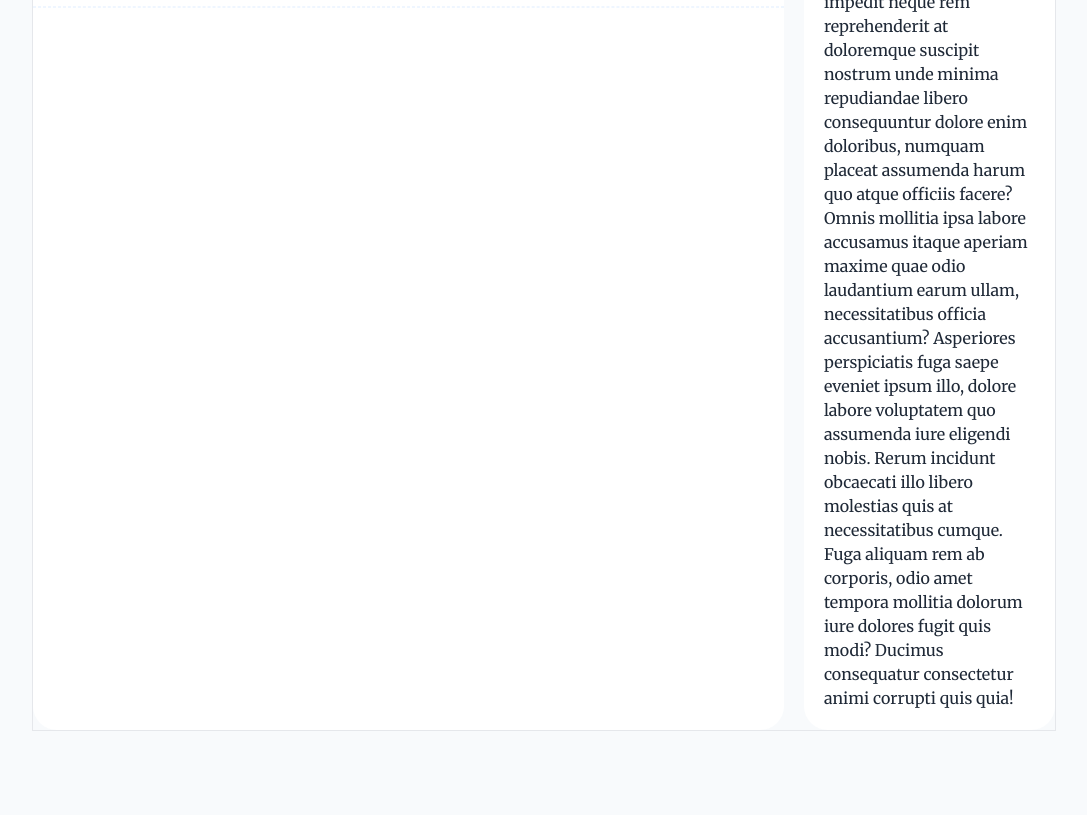
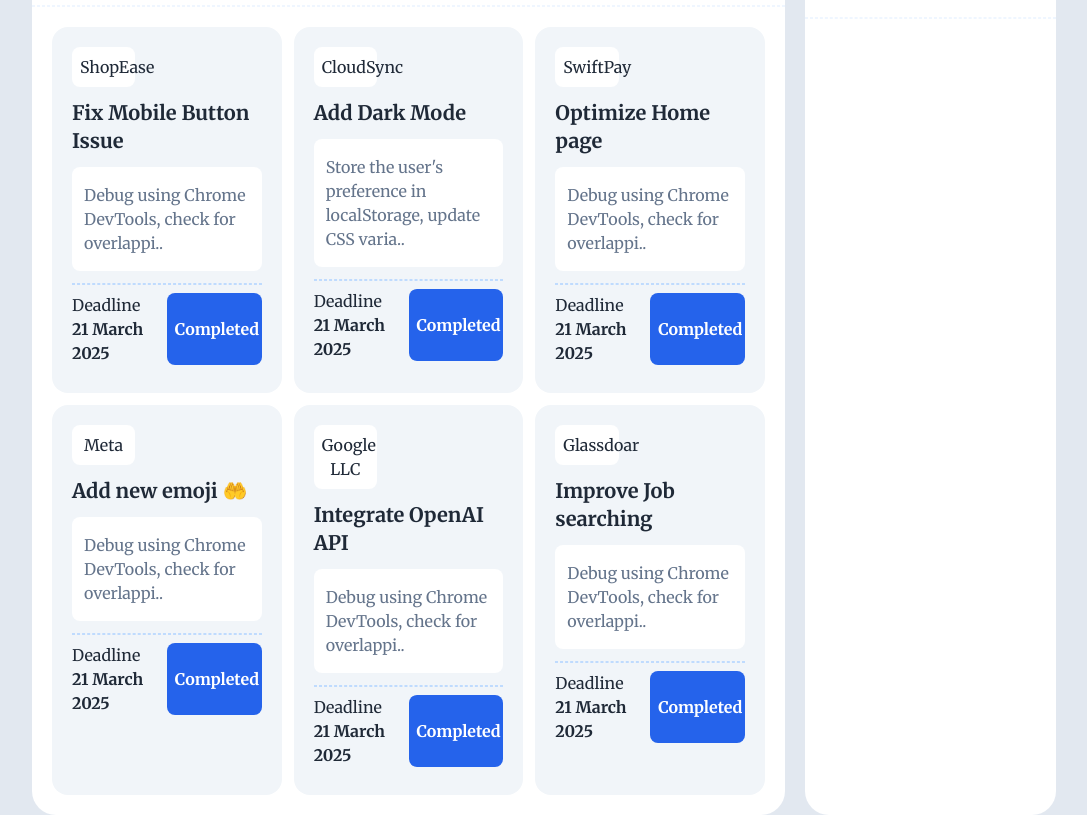
Before and after one commit to asapial/ph_assignment5, a plain HTML site: page index.html in a window 1280 px wide. Shown: the part 289-1104 px from the top of the page, without its empty margins (96-1183 px from the left). Before the commit the page ends 1020 px from the top, so only its background shows below. Drawn offline with nearby package versions, Linux system fonts and the light colour scheme.

Commit message:
button part complete

```diff
--- /dev/null
+++ b/cardButton.js
@@ -0,0 +1,52 @@
+
+const cards = document.querySelectorAll(".card");
+
+for (const card of cards) {
+    card.addEventListener("click", function (event) {
+
+        if (event.target.classList.contains('finishButton')) {
+
+
+            // fetch header text
+            const cardHeader = this.querySelector(".cardHeader");
+            const cardHeaderText=cardHeader.innerText;
+
+            // fetch the date and time
+            const dateTime=document.getElementById('datetime').innerText;
+
+            // fetch cntplus
+            const cntPlus=document.getElementById('cntplus');
+
+            // fetch cntminus
+            const cntMinus=document.getElementById('cntminus');
+
+            // fetch latest time
+            const today = new Date();
+            const currentTime = today.toLocaleTimeString([], {hour: '2-digit', minute: '2-digit', second: '2-digit', hour12: true});
+
+            // make the activity notification
+            const activityText='You have completed the task '+cardHeaderText+' issue at '+ currentTime;
+            // alert(activityText);
+
+            // catch the activity Container
+            const notificationContianer=document.getElementById('activityContainer');
+
+            // create the p element
+            const newParagraph = document.createElement("p");
+
+            newParagraph.textContent=activityText;
+            newParagraph.classList.add("bg-slate-100", "p-3", "rounded-lg", "mt-2","text-justify");
+            notificationContianer.appendChild(newParagraph);
+
+            cntPlus.innerText=parseInt(cntPlus.innerText)+1;
+            cntMinus.innerText=parseInt(cntMinus.innerText)-1;
+
+            // fetch button
+            const completeButton=this.querySelector('.finishButton');
+            completeButton.setAttribute('disabled', 'true');
+            completeButton.classList.remove('bg-blue-600');
+            completeButton.classList.add('bg-blue-400');
+
+        }
+    });
+};
--- a/index.html
+++ b/index.html
@@ -1,5 +1,5 @@
 <!DOCTYPE html>
-<html lang="en" data-theme="light" class="bg-slate-50">
+<html lang="en" data-theme="light" class="bg-slate-200">
 <head>
     <meta charset="UTF-8">
     <meta name="viewport" content="width=device-width, initial-scale=1.0">
@@ -25,9 +25,9 @@
             </div>
 
             <div class="activityController flex gap-4">
-                <div class="pointsContainer p-2 flex gap-1 bg-slate-100 rounded-3xl justify-center items-center">
+                <div class="pointsContainer p-3 flex gap-4 bg-slate-100 rounded-3xl justify-center items-center">
                     <img src="assets/checkbox.png" alt="" srcset="">
-                    <h1 class="font-extrabold text-xl">23</h1>
+                    <h1 id="cntplus" class="font-extrabold text-xl">23</h1>
                 </div>
                 <div class="themeController p-2 bg-slate-100 flex justify-center items-center rounded-full">
                     <img src="assets/theme-btn.png" alt="" srcset="">
@@ -38,7 +38,7 @@
 
 
     <section class="mainContainer flex justify-center">
-        <div class="main w-4/5 border flex gap-5">
+        <div class="main w-4/5  flex gap-5">
             <div class="boardContainer w-3/4 bg-white rounded-3xl  ">
                 <div class="boardHeader  flex gap-4  m-5">
                     <div class="leftSection w-1/4 bg-slate-100 flex justify-center items-center rounded-2xl p-1 gap-2">
@@ -49,7 +49,7 @@
                             <h1 class="m-0">
                                 Task Assigned
                             </h1>
-                            <h1 class="text-3xl font-extrabold">05</h1>
+                            <h1 id="cntminus" class="text-3xl font-extrabold">05</h1>
                         </div>
                     </div>
                     <div class="middleSection w-1/2 rounded-2xl border bg-gradient-to-r from-blue-700 to-blue-200 p-1 flex justify-center items-center gap-3">
@@ -73,19 +73,151 @@
                             <h1 class="">
                                 Wed
                             </h1>
-                            <h1 class=" font-extrabold">01/03/2025</h1>
+                            <h1 id="datetime" class=" font-extrabold">01/03/2025</h1>
                         </div>
                     </div>
                 </div>
                 <div class="border border-dashed border-blue-50"></div>
-                <div class="carContainer">
+                <div class="cardContainer grid grid-cols-3 m-5 gap-3">
+                    <div class="card bg-slate-100 rounded-2xl p-5">
+                        <button class="p-2 bg-white rounded-lg w-1/3">ShopEase</button>
+
+                        <h1 class="cardHeader text-xl my-3 font-bold">Fix Mobile Button Issue</h1>
+
+                        <h2 class="bg-white py-4 px-3 rounded-lg text-slate-500">Debug using Chrome <br> DevTools, check for overlappi..</h2>
+
+                        <div class="border border-dashed border-blue-200 mt-3"></div>
+
+                        <div class="flex gap-2 my-2 buttonContainer">
+                            <div class="w-1/2">
+                                <h1>Deadline</h1>
+                                <h1 class="font-bold">21 March 2025</h1>
+                            </div>
+
+                            <button  class="finishButton bg-blue-600 text-white font-bold p-2 rounded-lg w-1/2">Completed</button>
+                        </div>
+
+
+                    </div>
+                    <div class="card bg-slate-100 rounded-2xl p-5">
+                        <button class="p-2 bg-white rounded-lg w-1/3">CloudSync</button>
+
+                        <h1 class="cardHeader text-xl my-3 font-bold">Add Dark Mode</h1>
+
+                        <h2 class="bg-white py-4 px-3 rounded-lg text-slate-500">Store the user's preference in<br>localStorage, update CSS varia..</h2>
+
+                        <div class="border border-dashed border-blue-200 mt-3"></div>
+
+                        <div class="flex gap-2 my-2 buttonContainer">
+                            <div class="w-1/2">
+                                <h1>Deadline</h1>
+                                <h1 class="font-bold">21 March 2025</h1>
+                            </div>
+
+                            <button  class="finishButton bg-blue-600 text-white font-bold p-2 rounded-lg w-1/2">Completed</button>
+                        </div>
+
+
+                    </div>
+                    <div class="card bg-slate-100 rounded-2xl p-5">
+                        <button class="p-2 bg-white rounded-lg w-1/3">SwiftPay</button>
+
+                        <h1 class="cardHeader text-xl my-3 font-bold">Optimize  Home page </h1>
+
+                        <h2 class="bg-white py-4 px-3 rounded-lg text-slate-500">Debug using Chrome <br> DevTools, check for overlappi..</h2>
+
+                        <div class="border border-dashed border-blue-200 mt-3"></div>
+
+                        <div class="flex gap-2 my-2 buttonContainer">
+                            <div class="w-1/2">
+                                <h1>Deadline</h1>
+                                <h1 class="font-bold">21 March 2025</h1>
+                            </div>
+
+                            <button  class="finishButton bg-blue-600 text-white font-bold p-2 rounded-lg w-1/2">Completed</button>
+                        </div>
+
+
+                    </div>
+                    <div class="card bg-slate-100 rounded-2xl p-5">
+                        <button class="p-2 bg-white rounded-lg w-1/3">Meta</button>
+
+                        <h1 class="cardHeader text-xl my-3 font-bold">Add new emoji 🤲</h1>
+
+                        <h2 class="bg-white py-4 px-3 rounded-lg text-slate-500">Debug using Chrome <br> DevTools, check for overlappi..</h2>
+
+                        <div class="border border-dashed border-blue-200 mt-3"></div>
+
+                        <div class="flex gap-2 my-2 buttonContainer">
+                            <div class="w-1/2">
+                                <h1>Deadline</h1>
+                                <h1 class="font-bold">21 March 2025</h1>
+                            </div>
+
+                            <button  class="finishButton bg-blue-600 text-white font-bold p-2 rounded-lg w-1/2">Completed</button>
+                        </div>
+
+
+                    </div>
+                    <div class="card bg-slate-100 rounded-2xl p-5">
+                        <button class="p-2 bg-white rounded-lg w-1/3">Google LLC</button>
+
+                        <h1 class="cardHeader text-xl my-3 font-bold">Integrate OpenAI API </h1>
+
+                        <h2 class="bg-white py-4 px-3 rounded-lg text-slate-500">Debug using Chrome <br> DevTools, check for overlappi..</h2>
+
+                        <div class="border border-dashed border-blue-200 mt-3"></div>
+
+                        <div class="flex gap-2 my-2 buttonContainer">
+                            <div class="w-1/2">
+                                <h1>Deadline</h1>
+                                <h1 class="font-bold">21 March 2025</h1>
+                            </div>
+
+                            <button  class="finishButton bg-blue-600 text-white font-bold p-2 rounded-lg w-1/2">Completed</button>
+                        </div>
+
+
+                    </div>
+                    <div class="card bg-slate-100 rounded-2xl p-5">
+                        <button class="p-2 bg-white rounded-lg w-1/3">Glassdoar</button>
+
+                        <h1 class="cardHeader text-xl my-3 font-bold">Improve Job searching </h1>
+
+                        <h2 class="bg-white py-4 px-3 rounded-lg text-slate-500">Debug using Chrome <br> DevTools, check for overlappi..</h2>
+
+                        <div class="border border-dashed border-blue-200 mt-3"></div>
+
+                        <div class="flex gap-2 my-2 buttonContainer">
+                            <div class="w-1/2">
+                                <h1>Deadline</h1>
+                                <h1 class="font-bold">21 March 2025</h1>
+                            </div>
+
+                            <button class="finishButton bg-blue-600 text-white font-bold p-2 rounded-lg w-1/2">Completed</button>
+                        </div>
+
+
+                    </div>
+                </div>
+            </div>
+            <div class="activityContainer w-1/4 bg-white rounded-3xl ">
+                <div class="activityHeader m-5 flex flex-col items-center justify-center gap-3">
+                    <div class="flex gap-2 items-center justify-center">
+                        <div>
+                            <img src="assets/activity.png" alt="" srcset="">
+                        </div>
+                        <h1 class="font-bold text-xl">Activity Log</h1>
+                    </div>
+                    <button  class="bg-blue-600 text-white p-2 rounded-lg w-1/2">Clear History</button>
+                </div>
+                <div class="border border-dashed border-blue-50"></div>
+                <div id="activityContainer" class="m-5">
 
                 </div>
             </div>
-            <div class="activityContainer w-1/4 bg-white rounded-3xl p-5">
-                <p>Lorem ipsum dolor sit amet, consectetur adipisicing elit. Cumque ut animi porro eveniet impedit neque rem reprehenderit at doloremque suscipit nostrum unde minima repudiandae libero consequuntur dolore enim doloribus, numquam placeat assumenda harum quo atque officiis facere? Omnis mollitia ipsa labore accusamus itaque aperiam maxime quae odio laudantium earum ullam, necessitatibus officia accusantium? Asperiores perspiciatis fuga saepe eveniet ipsum illo, dolore labore voluptatem quo assumenda iure eligendi nobis. Rerum incidunt obcaecati illo libero molestias quis at necessitatibus cumque. Fuga aliquam rem ab corporis, odio amet tempora mollitia dolorum iure dolores fugit quis modi? Ducimus consequatur consectetur animi corrupti quis quia!</p>
-            </div>
         </div>
     </section>
+<script src="cardButton.js"></script>
 </body>
 </html>
--- /dev/null
+++ b/time.js
@@ -0,0 +1 @@
+const dateContainer=document.getElementById()
```
Also changed, not shown: qna.html (added, +41 -0 lines).
